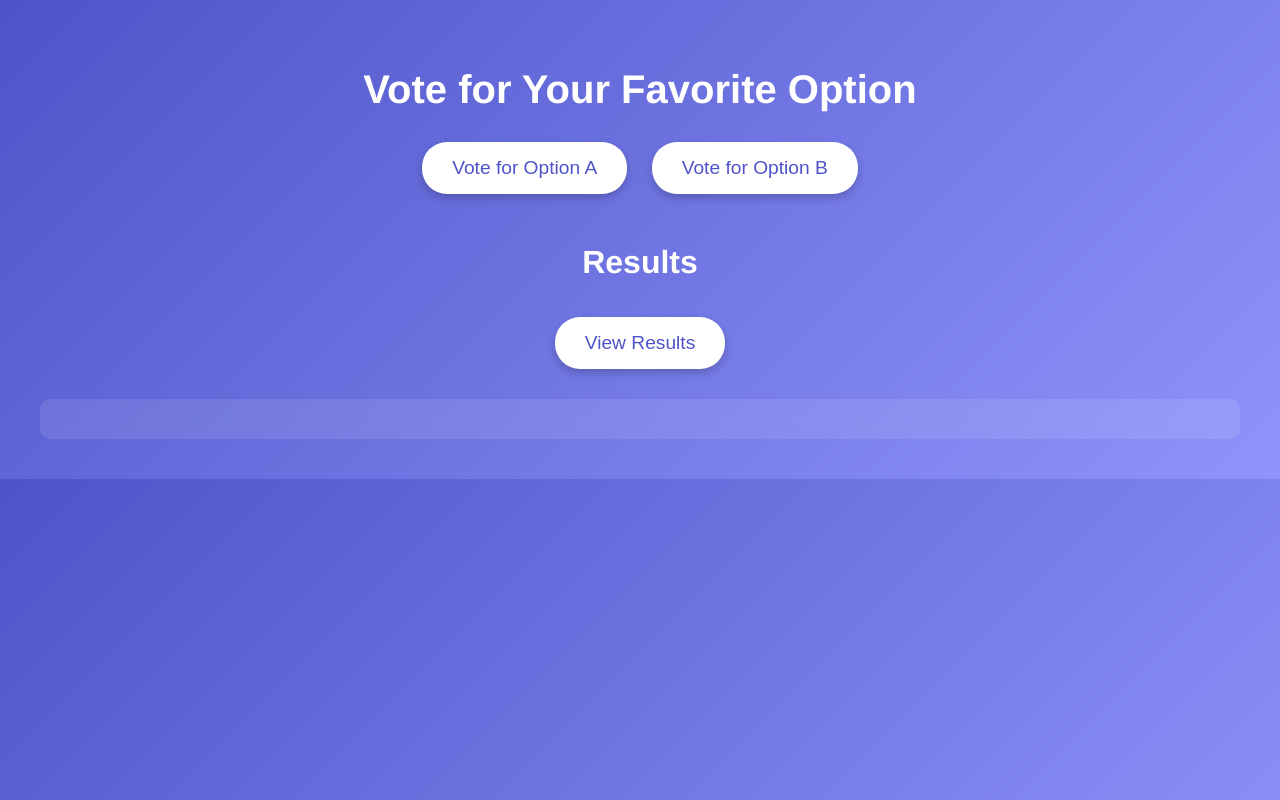
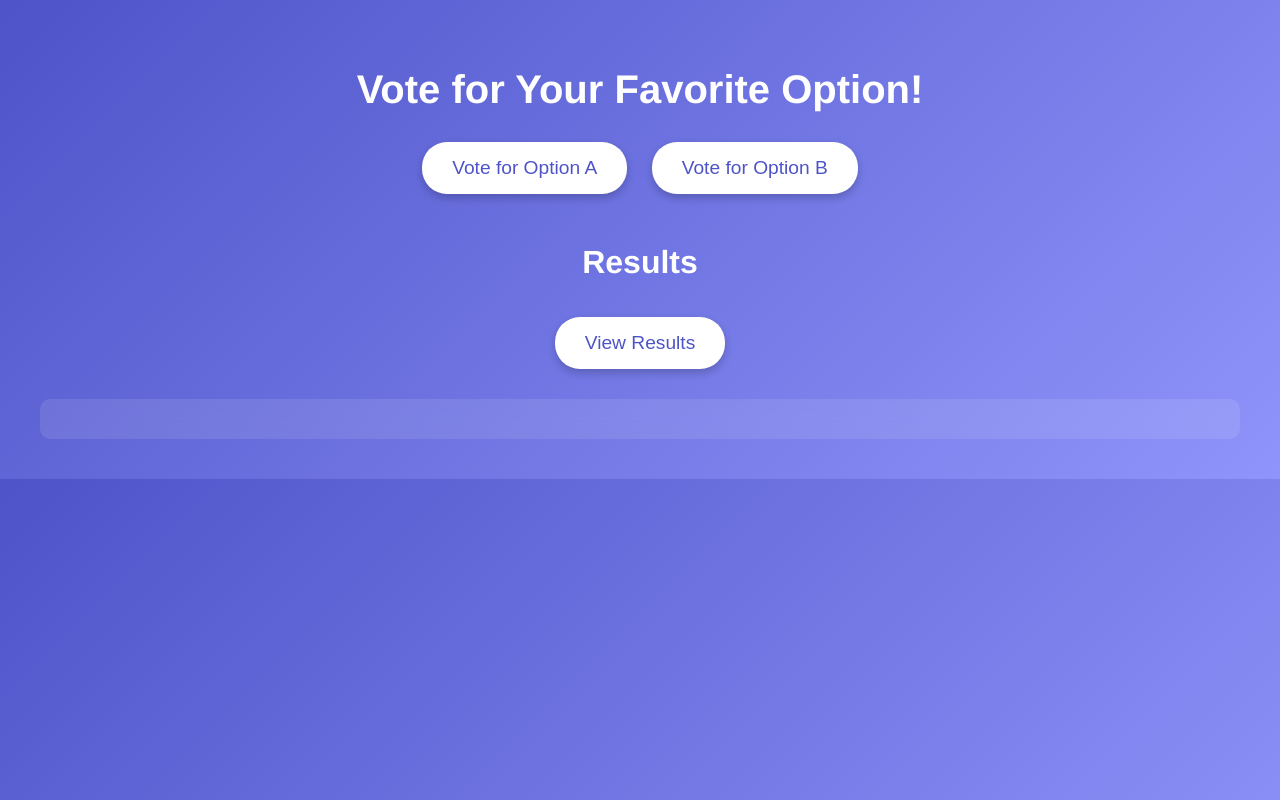
Before and after one commit to G-Aslan/voting-app, a website: page web-app/vote.html in a window 1280 px wide. Drawn offline with Linux system fonts and the light colour scheme.

Commit message:
Added '!' to the header

```diff
--- a/web-app/vote.html
+++ b/web-app/vote.html
@@ -101,7 +101,7 @@
     </script>
 </head>
 <body>
-    <h1>Vote for Your Favorite Option</h1>
+    <h1>Vote for Your Favorite Option!</h1>
     <button onclick="vote('Option A')">Vote for Option A</button>
     <button onclick="vote('Option B')">Vote for Option B</button>
     <h2>Results</h2>
```
